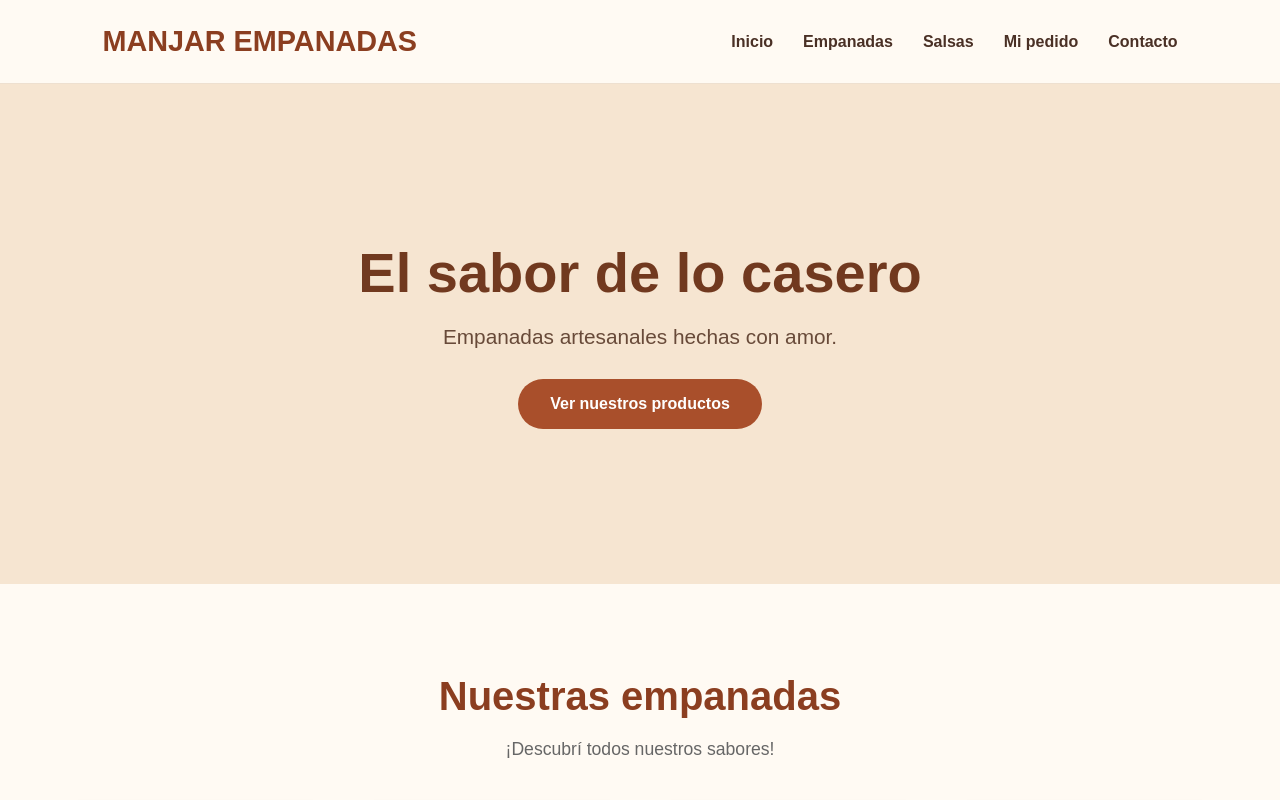
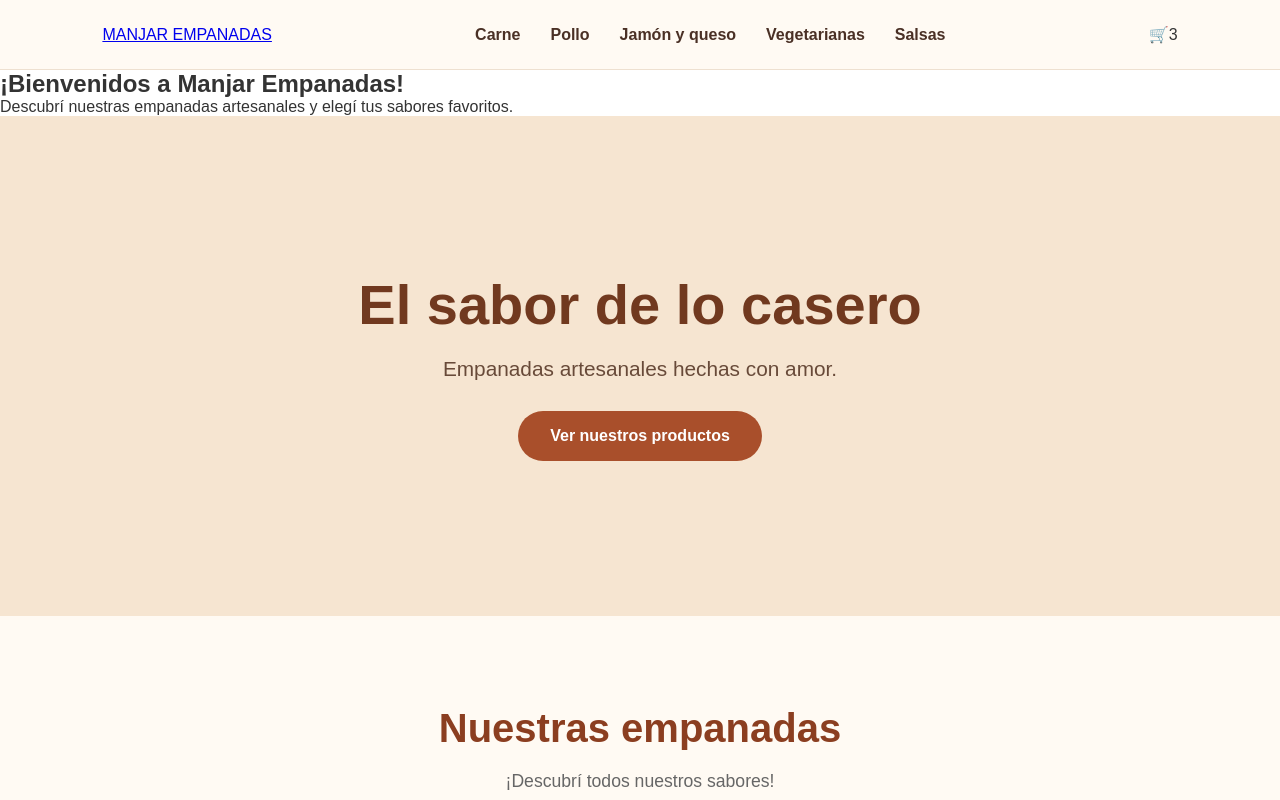
Before and after one commit to lmatiaslautaro-jpg/empanadasmanjarnueva, a React (Vite) app: page / in a window 1280 px wide. Shown: the top 800 px of the page. Built offline with nearby package versions, Linux system fonts and the light colour scheme.

Commit message:
Agrega Navbar, CartWidget e ItemListContainer

```diff
--- a/src/App.jsx
+++ b/src/App.jsx
@@ -1,5 +1,7 @@
 import { useState } from 'react'
 import './App.css'
+import Navbar from './components/Navbar'
+import ItemListContainer from './components/ItemListContainer'
 
 const empanadas = [
   'Vacío y provoleta',
@@ -72,17 +74,9 @@ function App() {
 
   return (
     <>
-      <header>
-        <h1>MANJAR EMPANADAS</h1>
+      <Navbar />
 
-        <nav>
-          <a href="#inicio">Inicio</a>
-          <a href="#productos">Empanadas</a>
-          <a href="#salsas">Salsas</a>
-          <a href="#carrito">Mi pedido</a>
-          <a href="#contacto">Contacto</a>
-        </nav>
-      </header>
+<ItemListContainer greeting="¡Bienvenidos a Manjar Empanadas!" />
 
       <main>
         <section id="inicio" className="hero">
--- /dev/null
+++ b/src/components/CartWidget.jsx
@@ -0,0 +1,10 @@
+function CartWidget() {
+  return (
+    <div className="cart-widget">
+      <span>🛒</span>
+      <span className="cart-badge">3</span>
+    </div>
+  )
+}
+
+export default CartWidget
--- /dev/null
+++ b/src/components/ItemListContainer.jsx
@@ -0,0 +1,10 @@
+function ItemListContainer({ greeting }) {
+  return (
+    <section className="bienvenida">
+      <h2>{greeting}</h2>
+      <p>Descubrí nuestras empanadas artesanales y elegí tus sabores favoritos.</p>
+    </section>
+  )
+}
+
+export default ItemListContainer
--- /dev/null
+++ b/src/components/Navbar.jsx
@@ -0,0 +1,23 @@
+import CartWidget from './CartWidget'
+
+function Navbar() {
+  return (
+    <header className="navbar">
+      <a href="#inicio" className="navbar-logo">
+        MANJAR EMPANADAS
+      </a>
+
+      <nav className="navbar-categorias">
+        <a href="#productos">Carne</a>
+        <a href="#productos">Pollo</a>
+        <a href="#productos">Jamón y queso</a>
+        <a href="#productos">Vegetarianas</a>
+        <a href="#salsas">Salsas</a>
+      </nav>
+
+      <CartWidget />
+    </header>
+  )
+}
+
+export default Navbar
```
